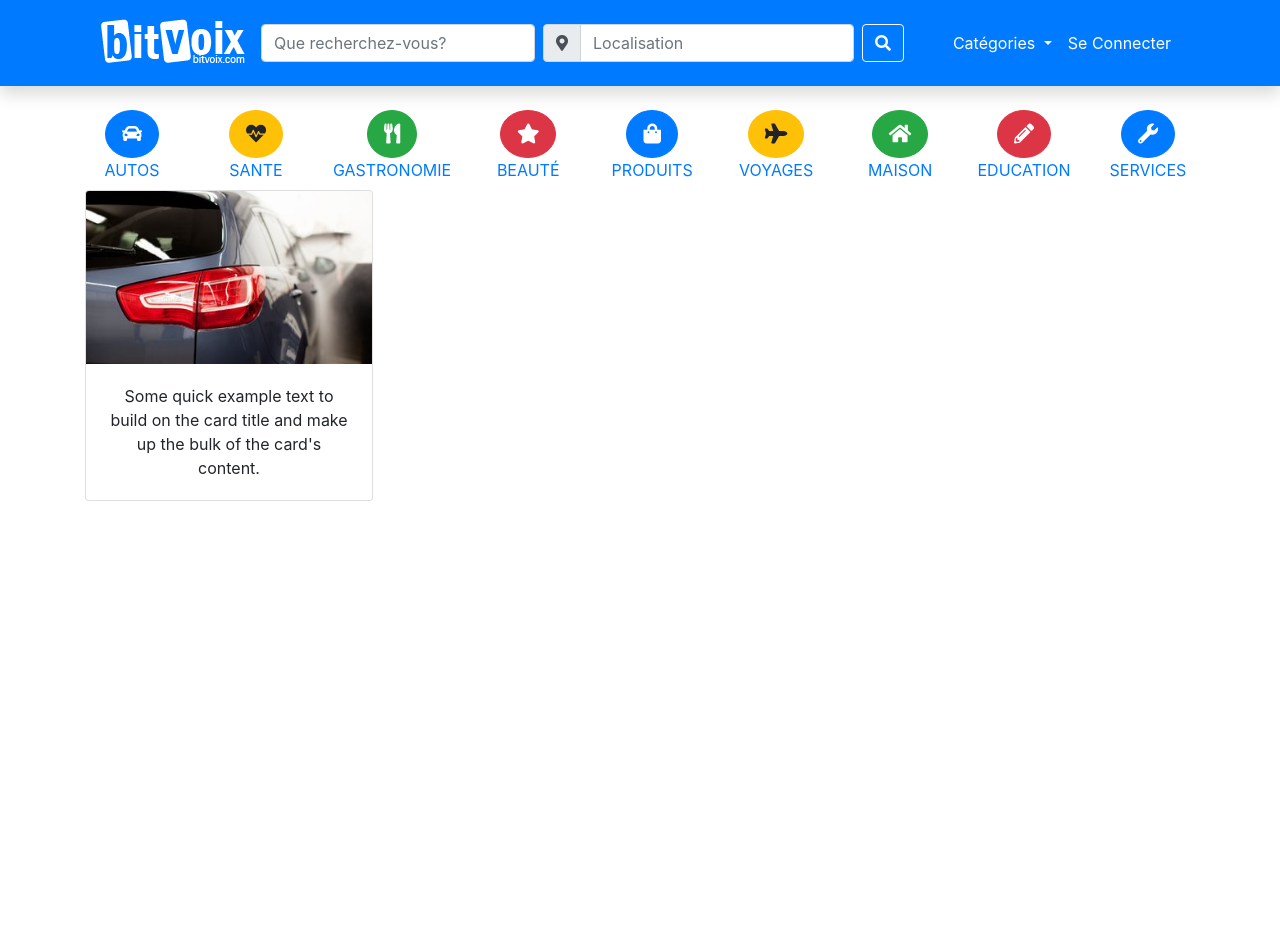
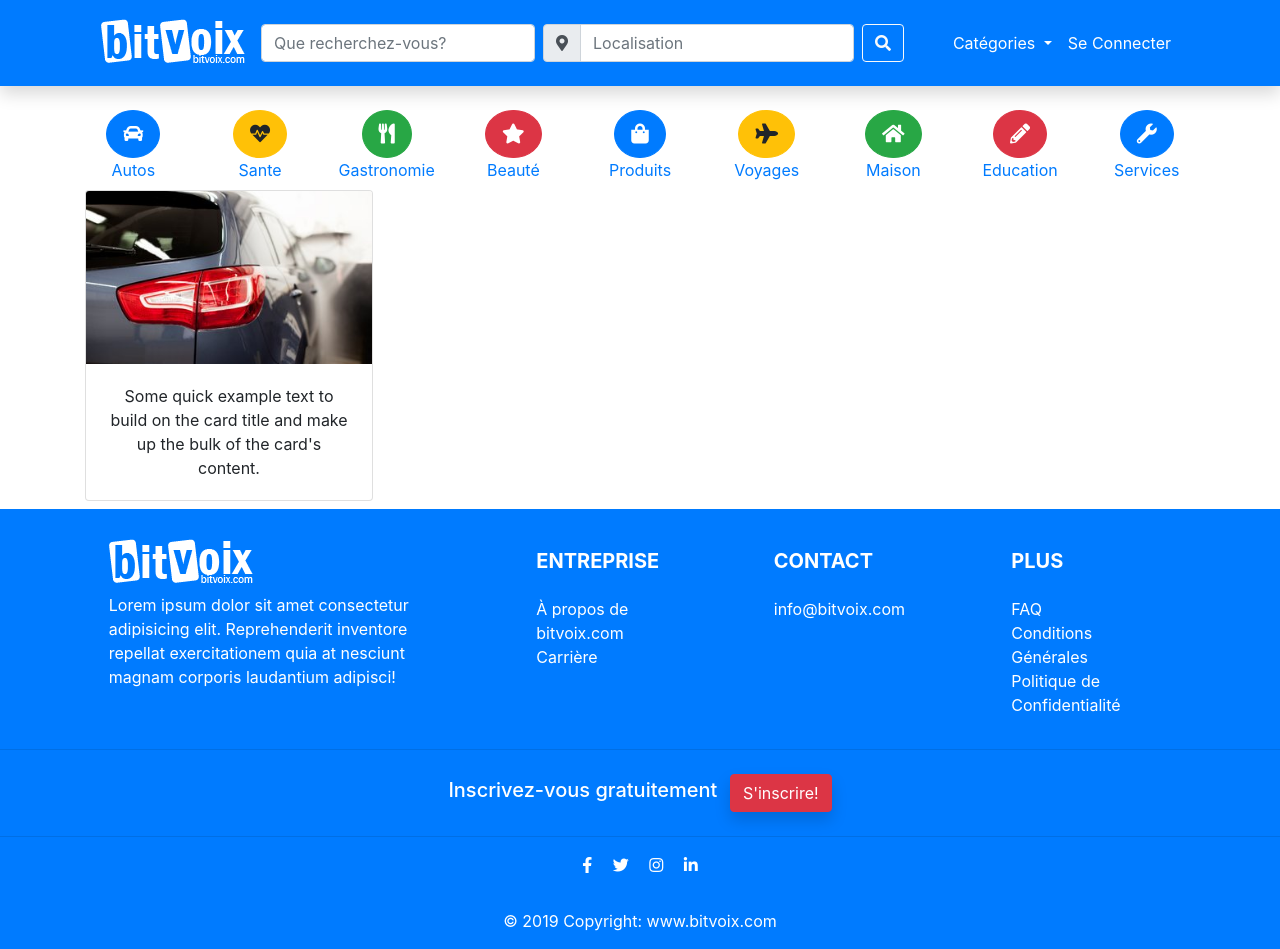
Before and after one commit to WilsonReyesTorres/bitvoix, a plain HTML site: page index.html in a window 1280 px wide. Before the commit the page ends 800 px from the top, so only its background shows below. Drawn offline with nearby package versions, Linux system fonts and the light colour scheme.

Commit message:
Creation Footer

```diff
--- a/index.html
+++ b/index.html
@@ -146,11 +146,14 @@
 
                                     <div class="row my-3 d-flex justify-content-center">
                                         <!--Facebook-->
-                                        <button type="button" class="btn btn-primary btn-rounded mr-3 shadow btn-facebook"><img src="images/icono-facebook.jpg" id="i-facebook">  Facebook</button>
+                                        <button type="button"
+                                            class="btn btn-primary btn-rounded mr-3 shadow btn-facebook"><img
+                                                src="images/icono-facebook.jpg" id="i-facebook"> Facebook</button>
                                         <!--Twitter-->
 
                                         <!--Google +-->
-                                        <button type="button" class="btn btn-primary shadow btn-google"><img src="images/icono-google.jpg" id="i-google"> Google</button>
+                                        <button type="button" class="btn btn-primary shadow btn-google"><img
+                                                src="images/icono-google.jpg" id="i-google"> Google</button>
                                     </div>
                                 </div>
                                 <!--Footer-->
@@ -195,8 +198,9 @@
                                             <span class="input-group-text" id="basic-addon1"><i
                                                     class="fas fa-lock prefix"></i></span>
                                         </div>
-                                        <input type="password" class="form-control" placeholder="Confirmer le mot de passe"
-                                            aria-label="Courriel" aria-describedby="basic-addon1">
+                                        <input type="password" class="form-control"
+                                            placeholder="Confirmer le mot de passe" aria-label="Courriel"
+                                            aria-describedby="basic-addon1">
                                     </div>
 
                                     <div class="text-center form-sm mt-2">
@@ -209,11 +213,14 @@
 
                                     <div class="row my-3 d-flex justify-content-center">
                                         <!--Facebook-->
-                                        <button type="button" class="btn btn-primary btn-rounded mr-3 shadow btn-facebook"><img src="images/icono-facebook.jpg" id="i-facebook">  Facebook</button>
+                                        <button type="button"
+                                            class="btn btn-primary btn-rounded mr-3 shadow btn-facebook"><img
+                                                src="images/icono-facebook.jpg" id="i-facebook"> Facebook</button>
                                         <!--Twitter-->
 
                                         <!--Google +-->
-                                        <button type="button" class="btn btn-primary shadow btn-google"><img src="images/icono-google.jpg" id="i-google"> Google</button>
+                                        <button type="button" class="btn btn-primary shadow btn-google"><img
+                                                src="images/icono-google.jpg" id="i-google"> Google</button>
                                     </div>
 
                                 </div>
@@ -250,47 +257,47 @@
                 <div class="col">
                     <button type="button" class="btn btn-primary btn-lg rounded-circle"><i
                             class="fas fa-car"></i></button>
-                    <a href="">AUTOS</a>
+                    <a href="">Autos</a>
                 </div>
                 <div class="col">
                     <button type="button" class="btn btn-warning btn-lg rounded-circle"><i
                             class="fas fa-heartbeat"></i></button>
-                    <a href="">SANTE</a>
+                    <a href="">Sante</a>
                 </div>
                 <div class="col">
                     <button type="button" class="btn btn-success btn-lg rounded-circle"><i
                             class="fas fa-utensils"></i></button>
-                    <a href="">GASTRONOMIE</a>
+                    <a href="">Gastronomie</a>
                 </div>
                 <div class="col">
                     <button type="button" class="btn btn-danger btn-lg rounded-circle"><i
                             class="fas fa-star"></i></button>
-                    <a href="">BEAUTÉ</a>
+                    <a href="">Beauté</a>
                 </div>
                 <div class="col">
                     <button type="button" class="btn btn-primary btn-lg rounded-circle"><i
                             class="fas fa-shopping-bag"></i></button>
-                    <a href="">PRODUITS</a>
+                    <a href="">Produits</a>
                 </div>
                 <div class="col">
                     <button type="button" class="btn btn-warning btn-lg rounded-circle"><i
                             class="fas fa-plane"></i></button>
-                    <a href="">VOYAGES</a>
+                    <a href="">Voyages</a>
                 </div>
                 <div class="col">
                     <button type="button" class="btn btn-success btn-lg rounded-circle"><i
                             class="fas fa-home"></i></button>
-                    <a href="">MAISON</a>
+                    <a href="">Maison</a>
                 </div>
                 <div class="col">
                     <button type="button" class="btn btn-danger btn-lg rounded-circle"><i
                             class="fas fa-pencil-alt"></i></button>
-                    <a href="">EDUCATION</a>
+                    <a href="">Education</a>
                 </div>
                 <div class="col">
                     <button type="button" class="btn btn-primary btn-lg rounded-circle"><i
                             class="fas fa-wrench"></i></button>
-                    <a href="">SERVICES</a>
+                    <a href="">Services</a>
                 </div>
             </div>
 
@@ -314,6 +321,143 @@
 
         </div>
 
+        <!-- Footer Index -->
+
+        <footer class="page-footer font-small text-white pt-4 mt-2 bg-primary">
+
+            <!-- Footer Links -->
+            <div class="container text-center text-md-left">
+
+                <!-- Grid row -->
+                <div class="row">
+
+                    <!-- Grid column -->
+                    <div class="col-md-4 mx-auto">
+
+                        <!-- Content -->
+                        <!-- <h5 class="font-weight-bold text-uppercase mt-3 mb-4">Footer Content</h5> -->
+                        <a href="#"><img src="images/logo.png" alt=""></a>
+                        <p>Lorem ipsum dolor sit amet consectetur adipisicing elit. Reprehenderit inventore repellat exercitationem quia at nesciunt magnam corporis laudantium adipisci!</p>
+
+                    </div>
+                    <!-- Grid column -->
+
+                    <hr class="clearfix w-100 d-md-none">
+
+                    <!-- Grid column -->
+                    <div class="col-md-2 mx-auto">
+
+                        <!-- Links -->
+                        <h5 class="font-weight-bold text-uppercase mt-3 mb-4">Entreprise</h5>
+
+                        <ul class="list-unstyled">
+                            <li>
+                                <a href="#!" class="text-white">À propos de bitvoix.com</a>
+                            </li>
+                            <li>
+                                <a href="#!" class="text-white">Carrière</a>
+                            </li>
+                        </ul>
+
+                    </div>
+                    <!-- Grid column -->
+
+                    <hr class="clearfix w-100 d-md-none">
+
+                    <!-- Grid column -->
+                    <div class="col-md-2 mx-auto">
+
+                        <!-- Links -->
+                        <h5 class="font-weight-bold text-uppercase mt-3 mb-4">Contact</h5>
+
+                        <ul class="list-unstyled">
+                            <li>
+                                <a href="#!" class="text-white">info@bitvoix.com</a>
+                            </li>
+                        </ul>
+
+                    </div>
+                    <!-- Grid column -->
+
+                    <hr class="clearfix w-100 d-md-none">
+
+                    <!-- Grid column -->
+                    <div class="col-md-2 mx-auto">
+
+                        <!-- Links -->
+                        <h5 class="font-weight-bold text-uppercase mt-3 mb-4">Plus</h5>
+
+                        <ul class="list-unstyled">
+                            <li>
+                                <a href="#!" class="text-white">FAQ</a>
+                            </li>
+                            <li>
+                                <a href="#!" class="text-white">Conditions Générales</a>
+                            </li>
+                            <li>
+                                <a href="#!" class="text-white">Politique de Confidentialité</a>
+                            </li>
+                        </ul>
+
+                    </div>
+                    <!-- Grid column -->
+
+                </div>
+                <!-- Grid row -->
+
+            </div>
+            <!-- Footer Links -->
+
+            <hr>
+
+            <!-- Call to action -->
+            <ul class="list-unstyled list-inline text-center py-2">
+                <li class="list-inline-item">
+                    <h5 class="mb-1">Inscrivez-vous gratuitement</h5>
+                </li>
+                <li class="list-inline-item">
+                    <a href="#!" class="btn btn-danger btn-rounded shadow" data-toggle="modal" data-target="#modalLRForm">S'inscrire!</a>
+                </li>
+            </ul>
+            <!-- Call to action -->
+
+            <hr>
+
+            <!-- Social buttons -->
+            <ul class="list-unstyled list-inline text-center">
+                <li class="list-inline-item">
+                    <a href="https://www.facebook.com" target="_blank" class="btn-floating btn-fb mx-1 text-white">
+                        <i class="fab fa-facebook-f"> </i>
+                    </a>
+                </li>
+                <li class="list-inline-item">
+                    <a href="https://www.twitter.com" target="_blank" class="btn-floating btn-tw mx-1 text-white">
+                        <i class="fab fa-twitter"> </i>
+                    </a>
+                </li>
+                <li class="list-inline-item">
+                    <a href="https://www.instagram.com" target="_blank" class="btn-floating btn-instagram mx-1 text-white">
+                        <i class="fab fa-instagram"></i>
+                    </a>
+                </li>
+                <li class="list-inline-item">
+                    <a href="https://www.linkedin.com" target="_blank" class="btn-floating btn-li mx-1 text-white">
+                        <i class="fab fa-linkedin-in"> </i>
+                    </a>
+                </li>
+            </ul>
+            <!-- Social buttons -->
+
+            <!-- Copyright -->
+            <div class="footer-copyright text-center py-3">© 2019 Copyright:
+                <a href="index.html" class="text-white"> www.bitvoix.com</a>
+            </div>
+            <!-- Copyright -->
+
+        </footer>
+
+        <!-- </footer> -->
+
     </body>
 
 
```
